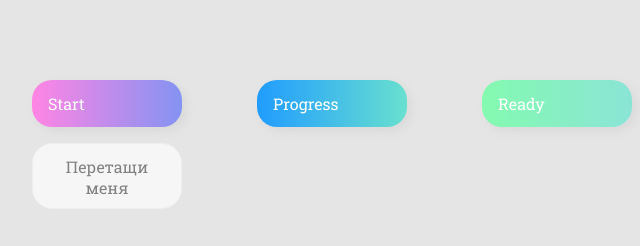
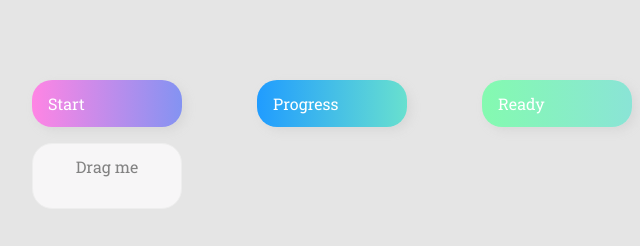
Before and after one commit to NadinVi/Drag-and-Drop, a plain HTML site: page index.html in a window 1280 px wide. Shown: the full height of the page, 308-948 px from the left. Drawn offline with Linux system fonts and the light colour scheme.

Commit message:
redact html

```diff
--- a/index.html
+++ b/index.html
@@ -17,7 +17,7 @@
 		</div>
 		<div class="row">
 			<div class="placeholder">
-				<div class="item" draggable="true">Перетащи меня</div>
+				<div class="item" draggable="true">Drag me</div>
 			</div>
 			<div class="placeholder"></div>
 			<div class="placeholder"></div>
```
